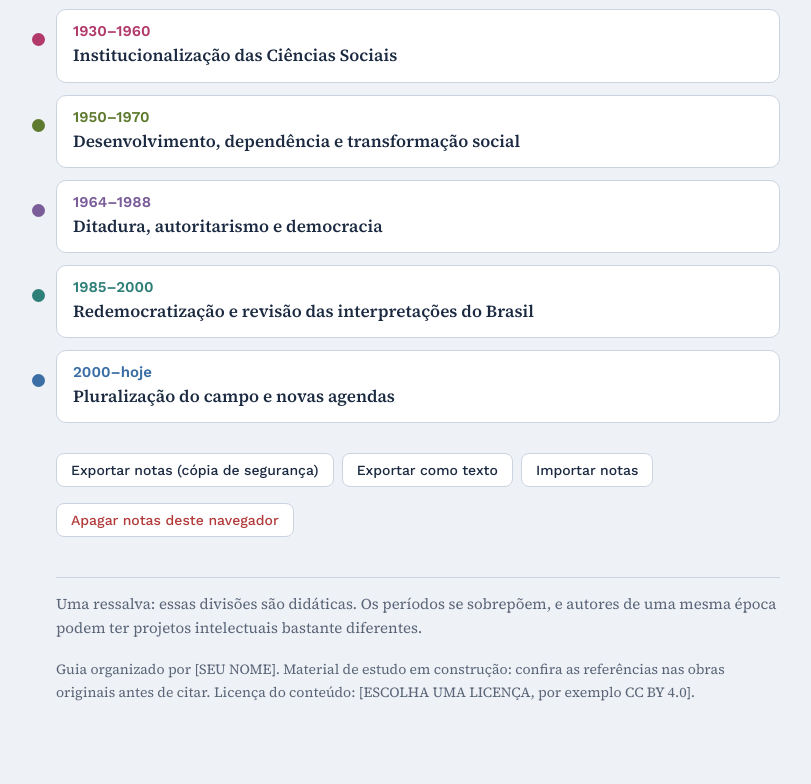
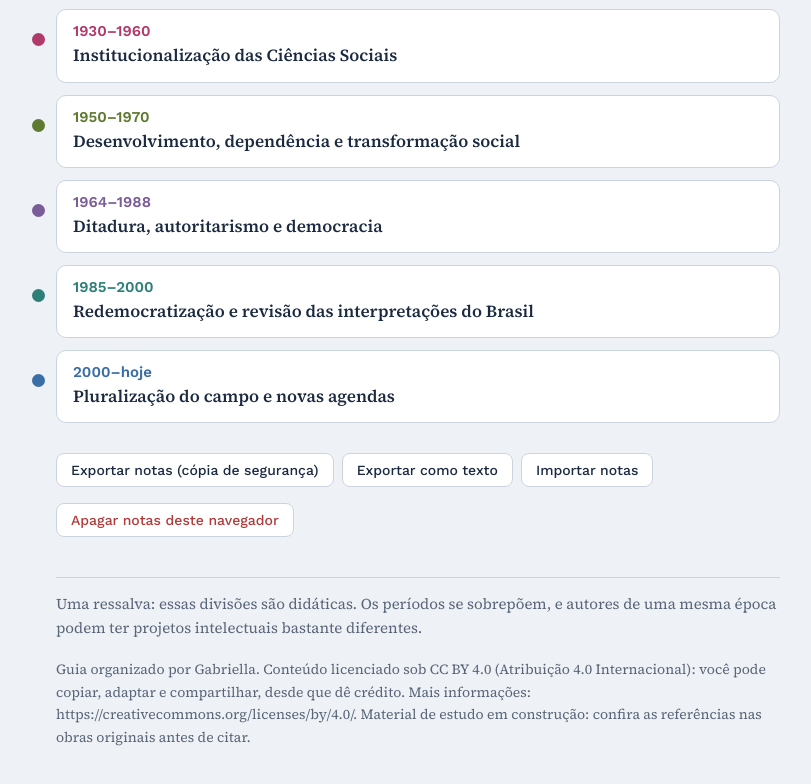
Before and after one commit to kidda0/pensamento-social-brasileiro, a plain HTML site: page index.html in a window 1280 px wide. Shown: the part 1244-2028 px from the top of the page, without its empty margins (222-1033 px from the left). Drawn offline with nearby package versions, Linux system fonts and the light colour scheme.

Commit message:
Update index.html

```diff
--- a/index.html
+++ b/index.html
@@ -82,7 +82,7 @@ const SITE={
   title:"Guia de estudos do pensamento social brasileiro",
   lead:"Cada período combina contexto histórico, temas e debates, e autores e leituras de referência. A parte 2 mostra como o próprio campo estuda, organiza e revisa essa tradição. Clique em um período para abrir.",
   note:"Uma ressalva: essas divisões são didáticas. Os períodos se sobrepõem, e autores de uma mesma época podem ter projetos intelectuais bastante diferentes.",
-  rodape:"Guia organizado por [SEU NOME]. Material de estudo em construção: confira as referências nas obras originais antes de citar. Licença do conteúdo: [ESCOLHA UMA LICENÇA, por exemplo CC BY 4.0]."
+  rodape:"Guia organizado por Gabriella. Conteúdo licenciado sob CC BY 4.0 (Atribuição 4.0 Internacional): você pode copiar, adaptar e compartilhar, desde que dê crédito. Mais informações: https://creativecommons.org/licenses/by/4.0/. Material de estudo em construção: confira as referências nas obras originais antes de citar."
 };
 const B=(h,t,v)=>({h,t,v}),P=(part,span,name,blocks)=>({part,span,name,blocks});
 const C=(v)=>B("Contexto histórico","text",v),T=(v)=>B("Temas e problemas","list",v),A=(v,h)=>B(h||"Autores e referências","list",v),N=(v,h)=>B(h||"","note",v);
```
